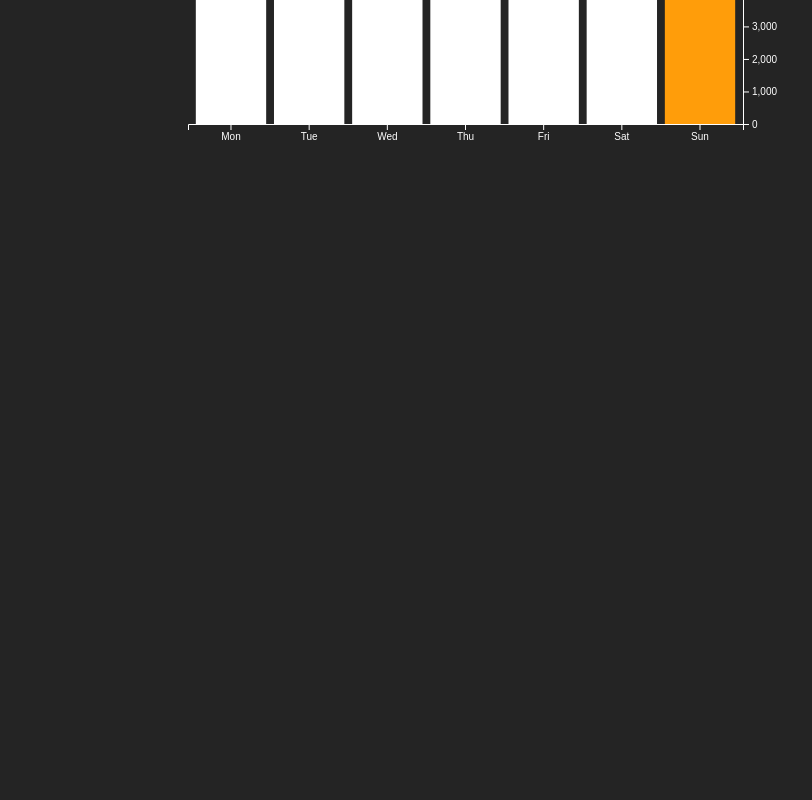
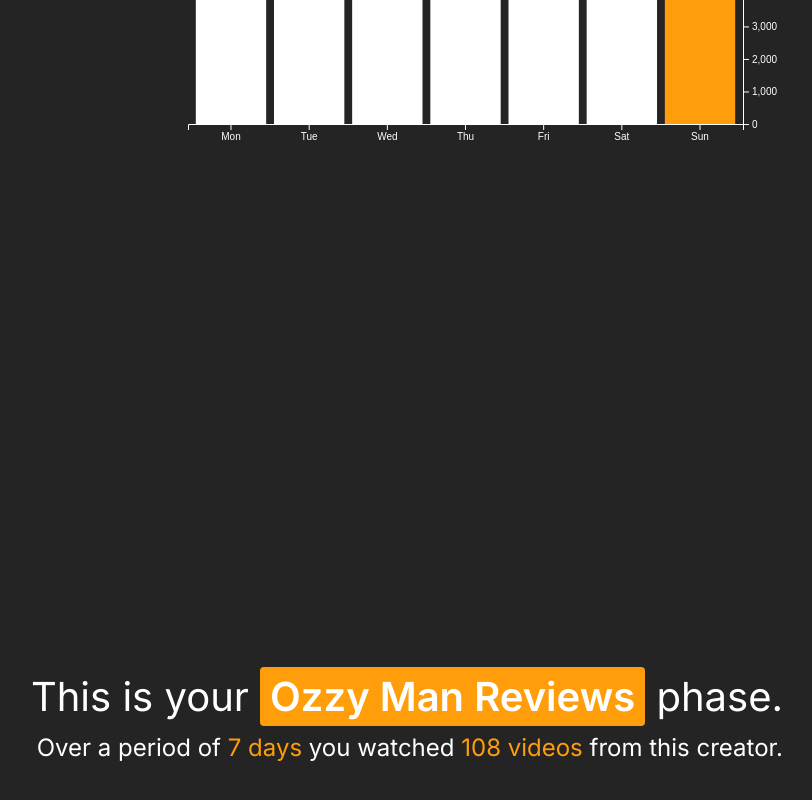
Before and after one commit to leosch1/youtube-path, a Next.js app: page / in a window 1280 px wide. Shown: the part 2883-3683 px from the top of the page, without its empty margins (467-1279 px from the left). Before the commit the page ends 3200 px from the top, so only its background shows below. Built offline with nearby package versions, Linux system fonts and the light colour scheme.

Commit message:
add phase component

```diff
--- a/app/globals.css
+++ b/app/globals.css
@@ -3,11 +3,12 @@
 
   --primary-action-color: #FF9D0A;
   --on-primary-action-color: #000000;
+  --on-primary-action-color-2: #FFFFFF;
 
   --secondary-action-color: #8C8C8C;
-  --on-secondary-action-color: #fff;
+  --on-secondary-action-color: #FFFFFF;
 
-  --primary-text-color: #fff;
+  --primary-text-color: #FFFFFF;
   --secondary-text-color: #CDCDCD;
 }
 
--- a/app/page.tsx
+++ b/app/page.tsx
@@ -8,6 +8,7 @@ import VideosPerWeek from "../components/VideosPerWeek";
 import TotalVideoCount from '../components/TotalVideoCount';
 import VideosPerWeekday from '../components/VideosPerWeekday';
 import MaxVideosPerWeek from '../components/MaxVideosPerWeek';
+import Phase from '../components/Phase';
 import { WatchHistoryEntry, VideoCountData, TotalVideoCountData, VideosPerWeekdayData, PhaseData } from "../types/types";
 import { exampleVideosPerWeekData } from '../example-data/exampleVideosPerWeekData';
 import { exampleTotalVideoCountData } from '../example-data/exampleTotalVideoCountData';
@@ -56,6 +57,7 @@ export default function Home() {
           <TotalVideoCount data={totalVideoCountData} />
           <MaxVideosPerWeek data={videosPerWeekData} />
           <VideosPerWeekday data={videosPerWeekdayData} />
+          <Phase data={phaseData[0]} />
         </div>
       </div>
     </main>
--- /dev/null
+++ b/components/Phase.module.css
@@ -0,0 +1,33 @@
+.container {
+  height: 100vh;
+  display: flex;
+  flex-direction: column;
+  justify-content: center;
+  align-items: end;
+}
+
+.container h2 {
+  font-weight: 400;
+  font-size: 2.5em;
+}
+
+.container h2 em {
+  font-style: normal;
+  font-weight: 600;
+  background-color: var(--primary-action-color);
+  color: var(--on-primary-action-color-2);
+  border-radius: 4px;
+  padding: 5px 10px;
+}
+
+.container p {
+  font-size: 1.5em;
+  margin-top: 0.5em;
+  text-wrap: balance;
+  text-align: end;
+}
+
+.container p em {
+  font-style: normal;
+  color: var(--primary-action-color);
+}
--- /dev/null
+++ b/components/Phase.tsx
@@ -0,0 +1,31 @@
+import React from 'react';
+import styles from './Phase.module.css';
+import { PhaseData } from '../types/types';
+import { formatDistance } from 'date-fns';
+
+type PhaseProps = {
+  data: PhaseData
+};
+
+const Phase: React.FC<PhaseProps> = ({ data }) => {
+  const {
+    start,
+    end,
+    title,
+    count,
+    density,
+    normalizedDensity,
+  } = data;
+
+  // calculate duration in human readoble format (months/weeks etc.)
+  const duration = formatDistance(start, end);
+
+  return (
+    <div className={styles.container}>
+      <h2>This is your <em>{title}</em> phase.</h2>
+      <p>Over a period of <em>{duration}</em> you watched <em>{count} videos</em> from this creator.</p>
+    </div>
+  );
+};
+
+export default Phase;
```
